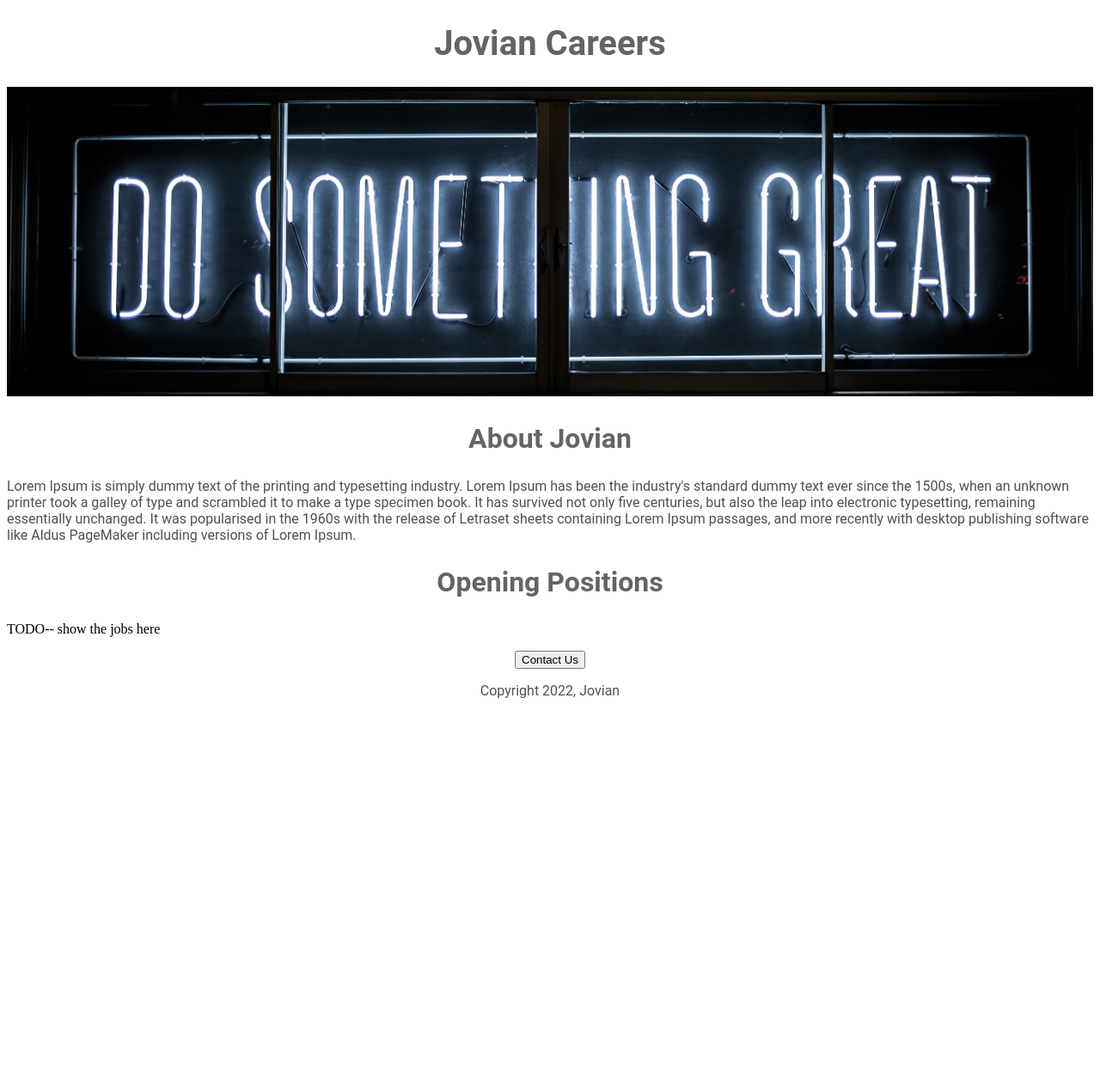
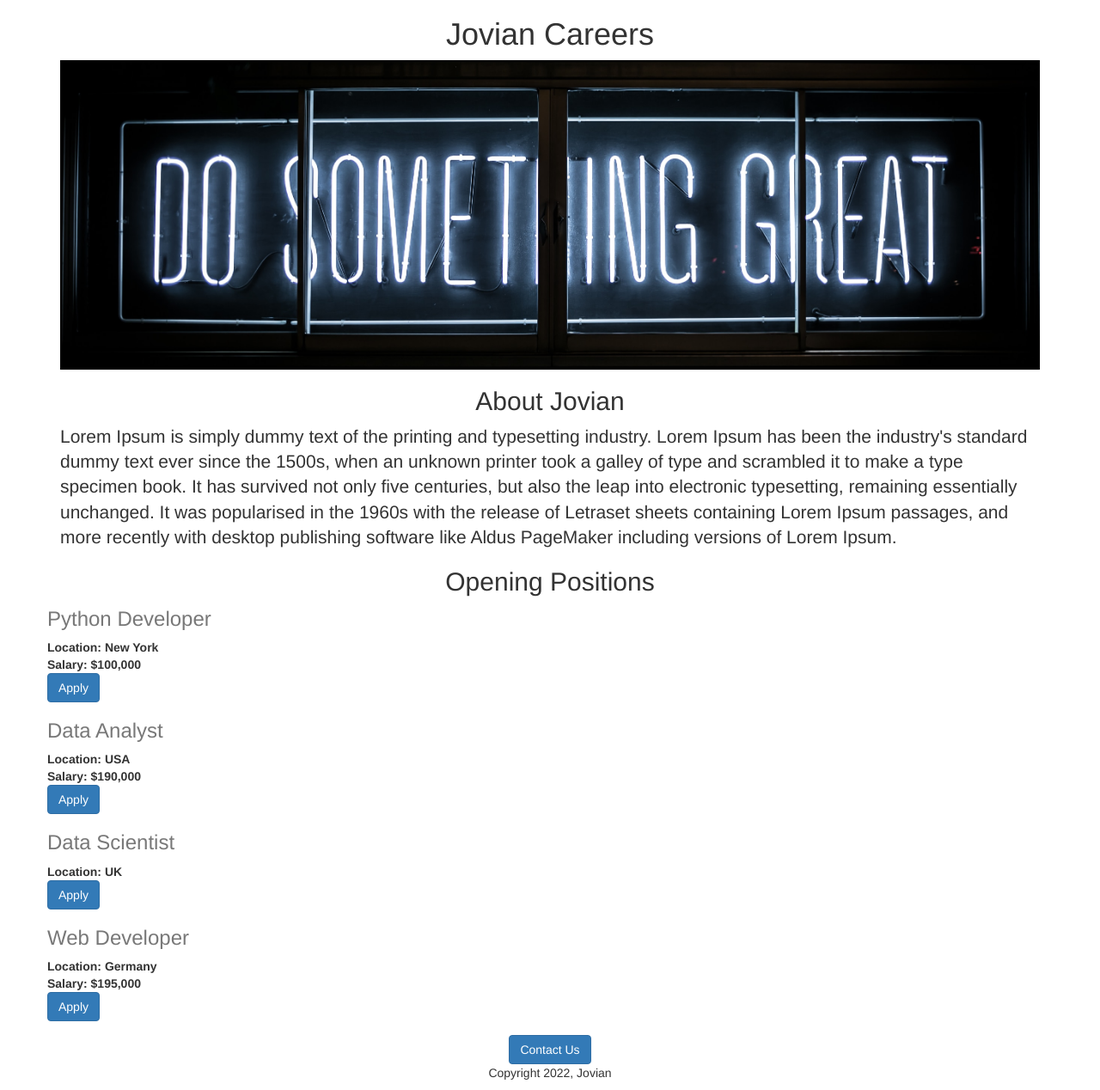
Before and after one commit to tasbihasidd/jovian-career-website, a Flask app: page / in a window 1280 px wide. Shown: the whole page at 86% size. Before the commit the page ends 812 px from the top, so only its background shows below. Run offline with Flask 3, Linux system fonts and the light colour scheme.

Commit message:
Added dynamic data and API route

```diff
--- a/app.py
+++ b/app.py
@@ -1,7 +1,33 @@
 # Importing flask module in the project is mandatory
 # An object of Flask class is our WSGI application.
-from flask import Flask, render_template
+from flask import Flask, render_template,jsonify
 
+
+JOBS = [
+  {
+    'ID': 1,
+    'Title':'Python Developer',
+    'Location':'New York',
+    'Salary':'$100,000'
+  },
+  {
+    'ID': 1,
+    'Title':'Data Analyst',
+    'Location':'USA',
+    'Salary':'$190,000'
+  },
+  {
+    'ID': 1,
+    'Title':'Data Scientist',
+    'Location':'UK'
+  },
+  {
+    'ID': 1,
+    'Title':'Web Developer',
+    'Location':'Germany',
+    'Salary':'$195,000'
+  },
+]
 # Flask constructor takes the name of
 # current module (__name__) as argument.
 app = Flask(__name__)
@@ -9,11 +35,23 @@
 # The route() function of the Flask class is a decorator,
 # which tells the application which URL should call
 # the associated function.
+#This is an html route
 @app.route('/')
 # ‘/’ URL is bound with hello_world() function.
 def hello_world():
-    return render_template("home.html")
+    return render_template("home.html",jobs=JOBS,company_name='Jovian')
 # main driver function
+
+
+
+#This is an API route
+#RESTAPI, JSONAPI OR API end point looks like this hat means  our info is not only in html form but also in json file
+@app.route("/api/jobs")
+def list_jobs():
+  return jsonify(JOBS)
+
+
+#another way to return or access data is using API (JSON) Javascript object
 if __name__ == '__main__':
 
     # run() method of Flask class runs the application
--- a/templates/home.html
+++ b/templates/home.html
@@ -1,49 +1,64 @@
 <!DOCTYPE html>
 <html>
+
 <head>
     <title>Jovean Website</title>
+    <meta charset="utf-8">
+    <meta name="viewport" content="width=device-width, initial-scale=1">
+    <link rel="stylesheet" href="https://cdn.jsdelivr.net/npm/bootstrap@3.4.1/dist/css/bootstrap.min.css">
     <style>
-      h1{
-        text-align:center;
-        font-size:40px;
-        font-family:Roboto;
-        color:rgb(100,100,100);
-      }
-      #banner{
+        #banner {
+            height: 360px;
             width: 100%;
-        height:360px;
-        object-fit:cover;
-      }
-      h2{
-        font-size:32px;
-        font-family:Roboto;
-        color:rgb(100,100,100);
-        text-align:center;
-      }
-      .bodytext{
-        font-family:Roboto;
-        color:rgb(80,80,80);
-      }
-      #container{
-        max-width 720px;
-        margin:0 auto;
+            object-fit: cover;
         }
     </style>
+
 </head>
+
 <body>
-    <div id='container'>
-    <h1>Jovian Careers</h1>
-    <img id='banner' src='https://jovian-career-website--tasbihaasiddiqu.repl.co/static/banner.jpg' height=320>
-  </body>
-  <h2>About Jovian</h2>
-  <p class='bodytext'>
-    Lorem Ipsum is simply dummy text of the printing and typesetting industry. Lorem Ipsum has been the industry's standard dummy text ever since the 1500s, when an unknown printer took a galley of type and scrambled it to make a type specimen book. It has survived not only five centuries, but also the leap into electronic typesetting, remaining essentially unchanged. It was popularised in the 1960s with the release of Letraset sheets containing Lorem Ipsum passages, and more recently with desktop publishing software like Aldus PageMaker including versions of Lorem Ipsum.
+    <div class='container'>
+        <h1 class="text-center mt-2 mb-4">{{company_name}} Careers</h1>
+        <img class="img-fluid" src='https://jovian-career-website--tasbihaasiddiqu.repl.co/static/banner.jpg'
+            id='banner' height=320>
+
+        <h2 class="text-center mt-2 mb-4">About Jovian</h2>
+        <p class="lead">
+            Lorem Ipsum is simply dummy text of the printing and typesetting industry. Lorem Ipsum has been the
+            industry's standard dummy text ever since the 1500s, when an unknown printer took a galley of type and
+            scrambled it to make a type specimen book. It has survived not only five centuries, but also the leap into
+            electronic typesetting, remaining essentially unchanged. It was popularised in the 1960s with the release of
+            Letraset sheets containing Lorem Ipsum passages, and more recently with desktop publishing software like
+            Aldus PageMaker including versions of Lorem Ipsum.
         </p>
-  <h2>Opening Positions</h2>
-  <p>TODO-- show the jobs here</p>
-  <div style="text-align:center;">
-  <button>Contact Us</button>
-  <p class='bodytext'>Copyright 2022, Jovian</p>
+
+        <h2 class="text-center mt-2 mb-4">Opening Positions</h2>
+        <div>
+         <!-- using flask template for dynamic driven data  -->
+          <!-- {{jobs}} it will print the wholelist in a untidy way -->
+          <!-- Applying for loop here -->
+          <!-- {% for job in jobs %}
+             <div class='lead' style='margin-bottom:16px;'>
+               <h3 style='color: rgb(120,120,120); margin-top:4px;'>{{job['Title']}}</h3>
+               <div><b>Location: {{job['Location']}}</b></div>
+               {% if 'salary' in job %}
+               <div>
+                 <b>Salary: {{job['Salary']}}</b>
+               {% endif %}
+               </div>
+
+          {% endfor %}
+        </div> -->
+          {% for job in jobs %}
+              {% include 'jobitems.html' %}
+            {% endfor %}
+          </div>
+
+        <div class='text-center'>
+            <button class="btn btn-primary">Contact Us</button>
+            <p class="mt-4">Copyright 2022, Jovian</p>
         </div>
     </div>
+</body>
+
 </html>
--- /dev/null
+++ b/templates/jobitems.html
@@ -0,0 +1,14 @@
+<div class='border-bottom-0 row' style="margin-bottom:16px;">
+  <div class="col-9">
+    <h3 style='color: rgb(120,120,120); margin-top:4px;'>{{job['Title']}}</h3>
+    <div><b>Location: {{job['Location']}}</b></div>
+    {% if 'Salary' in job %}
+    <div>
+        <b>Salary: {{job['Salary']}}</b>
+    </div>
+    {% endif %}
+  </div>
+  <div class="col-3">
+    <button type='button' class="btn btn-primary float right align middle">Apply</button>
+  </div>
+</div>
```
Lines whose indentation alone changed are shown as unchanged.
